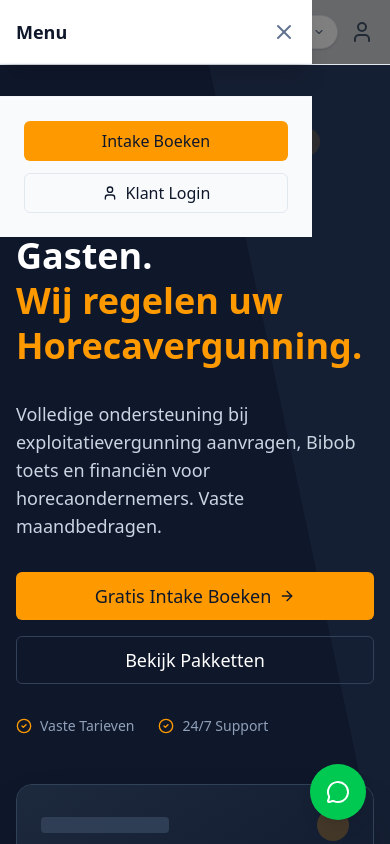
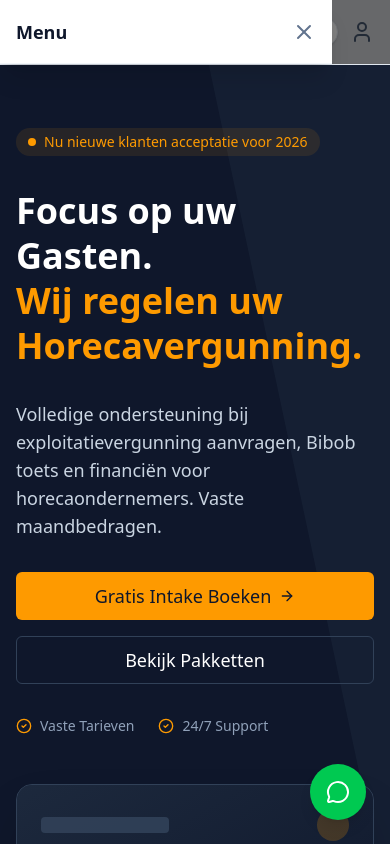
Before and after one commit to TheSingularity88/Horecavergunning.com, a Next.js app: page / in a window 390 px wide. Both pictures are taken after a click on the button 28 px from the left and 32 px from the top of the page. Shown: the top 844 px of the page. Built offline with nearby package versions, Linux system fonts and the light colour scheme.

Commit message:
fix(navbar): resolve mobile header overlap, separate actions from drawer, fix user menu toggle

```diff
--- a/app/components/LanguageSwitcher.tsx
+++ b/app/components/LanguageSwitcher.tsx
@@ -30,7 +30,7 @@ function FlagUK({ className }: FlagProps) {
   );
 }
 
-export function LanguageSwitcher() {
+export function LanguageSwitcher({ compact = false }: { compact?: boolean }) {
   const { language, setLanguage } = useLanguage();
   const detailsRef = useRef<HTMLDetailsElement | null>(null);
   const options = {
@@ -48,7 +48,7 @@ export function LanguageSwitcher() {
 
   return (
     <details ref={detailsRef} className="relative">
-      <summary className="flex items-center gap-2 rounded-full border border-slate-200 bg-white px-3 py-2 text-xs font-semibold text-slate-800 shadow-sm hover:bg-slate-50 focus:outline-none focus-visible:ring-2 focus-visible:ring-slate-400 [&::-webkit-details-marker]:hidden">
+      <summary className={`flex items-center gap-2 rounded-full border border-slate-200 bg-white ${compact ? 'px-2 py-1.5' : 'px-3 py-2'} text-xs font-semibold text-slate-800 shadow-sm hover:bg-slate-50 focus:outline-none focus-visible:ring-2 focus-visible:ring-slate-400 [&::-webkit-details-marker]:hidden`}>
         <CurrentFlag className={flagClasses} />
         <svg viewBox="0 0 20 20" className="h-3 w-3 text-slate-500" aria-hidden="true">
           <path d="M5 7.5 L10 12.5 L15 7.5" fill="none" stroke="currentColor" strokeWidth="1.8" strokeLinecap="round" strokeLinejoin="round" />
--- a/app/components/Navbar.tsx
+++ b/app/components/Navbar.tsx
@@ -10,6 +10,7 @@ import { AnimatePresence, motion } from 'framer-motion';
 export function Navbar() {
   const { t } = useLanguage();
   const [isMobileMenuOpen, setIsMobileMenuOpen] = useState(false);
+  const [isUserMenuOpen, setIsUserMenuOpen] = useState(false);
 
   return (
     <nav className="fixed top-0 w-full z-50 bg-white/80 backdrop-blur-md border-b border-slate-200">
@@ -63,34 +64,60 @@ export function Navbar() {
         </button>
 
         {/* Center: Logo */}
-        <div className="absolute left-1/2 top-1/2 transform -translate-x-1/2 -translate-y-1/2">
-          <Link href="/" className="flex items-center gap-2" onClick={() => setIsMobileMenuOpen(false)}>
+        <div className="absolute left-1/2 top-1/2 transform -translate-x-1/2 -translate-y-1/2 pointer-events-none">
+           {/* Pointer events none to allow clicks to pass through if overlapping invisible areas, though content should be clicked.
+               Actually, we want the logo to be clickable. pointer-events-auto for the link. */}
+          <Link href="/" className="flex items-center gap-2 pointer-events-auto" onClick={() => setIsMobileMenuOpen(false)}>
             <ShieldCheck className="w-8 h-8 text-amber-500" />
             <span className="text-xl font-bold text-slate-900">HorecaVergunning</span>
           </Link>
         </div>
 
         {/* Right: Language + User/Login Icon */}
-        <div className="flex items-center gap-1 -mr-2">
-          <LanguageSwitcher />
+        <div className="flex items-center gap-1 -mr-2 z-20 relative">
+          <LanguageSwitcher compact={true} />
 
-          <div className="relative group/user">
+          <div className="relative">
             <button
+              onClick={() => setIsUserMenuOpen(!isUserMenuOpen)}
               className="p-2 text-slate-600 hover:bg-slate-100 rounded-md transition-colors"
               aria-label="User menu"
             >
               <User className="w-6 h-6" />
             </button>
-            <div className="absolute top-full right-0 mt-1 w-48 bg-white border border-slate-100 rounded-xl shadow-xl opacity-0 invisible group-hover/user:opacity-100 group-hover/user:visible transition-all duration-200 transform origin-top-right translate-y-2 group-hover/user:translate-y-0">
-              <div className="py-2">
-                <Link href="/login" className="block px-4 py-2 text-sm font-semibold text-slate-600 hover:bg-slate-50 hover:text-amber-600">
-                  {t.navbar.login}
-                </Link>
-                <Link href="/#book" className="block px-4 py-2 text-sm font-semibold text-slate-600 hover:bg-slate-50 hover:text-amber-600">
-                  {t.navbar.book}
-                </Link>
-              </div>
-            </div>
+
+            {/* User Dropdown */}
+            <AnimatePresence>
+              {isUserMenuOpen && (
+                <>
+                  <div className="fixed inset-0 z-10" onClick={() => setIsUserMenuOpen(false)} />
+                  <motion.div
+                    initial={{ opacity: 0, y: 10, scale: 0.95 }}
+                    animate={{ opacity: 1, y: 0, scale: 1 }}
+                    exit={{ opacity: 0, y: 10, scale: 0.95 }}
+                    transition={{ duration: 0.1 }}
+                    className="absolute top-full right-0 mt-2 w-48 bg-white border border-slate-100 rounded-xl shadow-xl z-20 origin-top-right overflow-hidden"
+                  >
+                    <div className="py-1">
+                      <Link
+                        href="/login"
+                        onClick={() => setIsUserMenuOpen(false)}
+                        className="block px-4 py-3 text-sm font-semibold text-slate-600 hover:bg-slate-50 hover:text-amber-600 border-b border-slate-50"
+                      >
+                        {t.navbar.login}
+                      </Link>
+                      <Link
+                        href="/#book"
+                        onClick={() => setIsUserMenuOpen(false)}
+                        className="block px-4 py-3 text-sm font-semibold text-slate-600 hover:bg-slate-50 hover:text-amber-600"
+                      >
+                        {t.navbar.book}
+                      </Link>
+                    </div>
+                  </motion.div>
+                </>
+              )}
+            </AnimatePresence>
           </div>
         </div>
       </div>
@@ -114,7 +141,7 @@ export function Navbar() {
               animate={{ x: 0 }}
               exit={{ x: '-100%' }}
               transition={{ type: 'tween', duration: 0.3 }}
-              className="fixed top-0 left-0 bottom-0 w-[80%] max-w-sm bg-white z-50 shadow-xl md:hidden flex flex-col"
+              className="fixed top-0 left-0 bottom-0 w-[85%] max-w-sm bg-white z-50 shadow-xl md:hidden flex flex-col"
             >
               <div className="p-4 border-b border-slate-100 flex items-center justify-between h-16">
                  <span className="font-bold text-lg text-slate-900">Menu</span>
@@ -132,21 +159,13 @@ export function Navbar() {
                   <Link href="/#pricing" onClick={() => setIsMobileMenuOpen(false)} className="px-6 py-3 text-slate-600 font-semibold hover:bg-slate-50 hover:text-amber-600 transition-colors border-b border-slate-50">{t.navbar.pricing}</Link>
                   <Link href="/#faq" onClick={() => setIsMobileMenuOpen(false)} className="px-6 py-3 text-slate-600 font-semibold hover:bg-slate-50 hover:text-amber-600 transition-colors border-b border-slate-50">{t.navbar.faq}</Link>
 
-                  <div className="px-6 py-4 border-b border-slate-50">
+                  <div className="px-6 py-4">
                       <span className="text-xs font-bold text-slate-400 uppercase tracking-wider block mb-2">{t.navbar.about}</span>
                       <Link href="/#about" onClick={() => setIsMobileMenuOpen(false)} className="block py-2 text-slate-600 font-medium hover:text-amber-600">Onze Missie</Link>
                       <Link href="/blog" onClick={() => setIsMobileMenuOpen(false)} className="block py-2 text-slate-600 font-medium hover:text-amber-600">Blog & Nieuws</Link>
                       <Link href="/#pricing" onClick={() => setIsMobileMenuOpen(false)} className="block py-2 text-slate-600 font-medium hover:text-amber-600">{t.navbar.pricing}</Link>
                   </div>
                 </div>
-              </div>
-
-              <div className="p-6 border-t border-slate-100 bg-slate-50 space-y-3">
-                 <Button className="w-full justify-center">{t.navbar.book}</Button>
-                 <Button variant="outline" className="w-full justify-center gap-2">
-                    <User className="w-4 h-4" />
-                    {t.navbar.login}
-                 </Button>
               </div>
             </motion.div>
           </>
```
